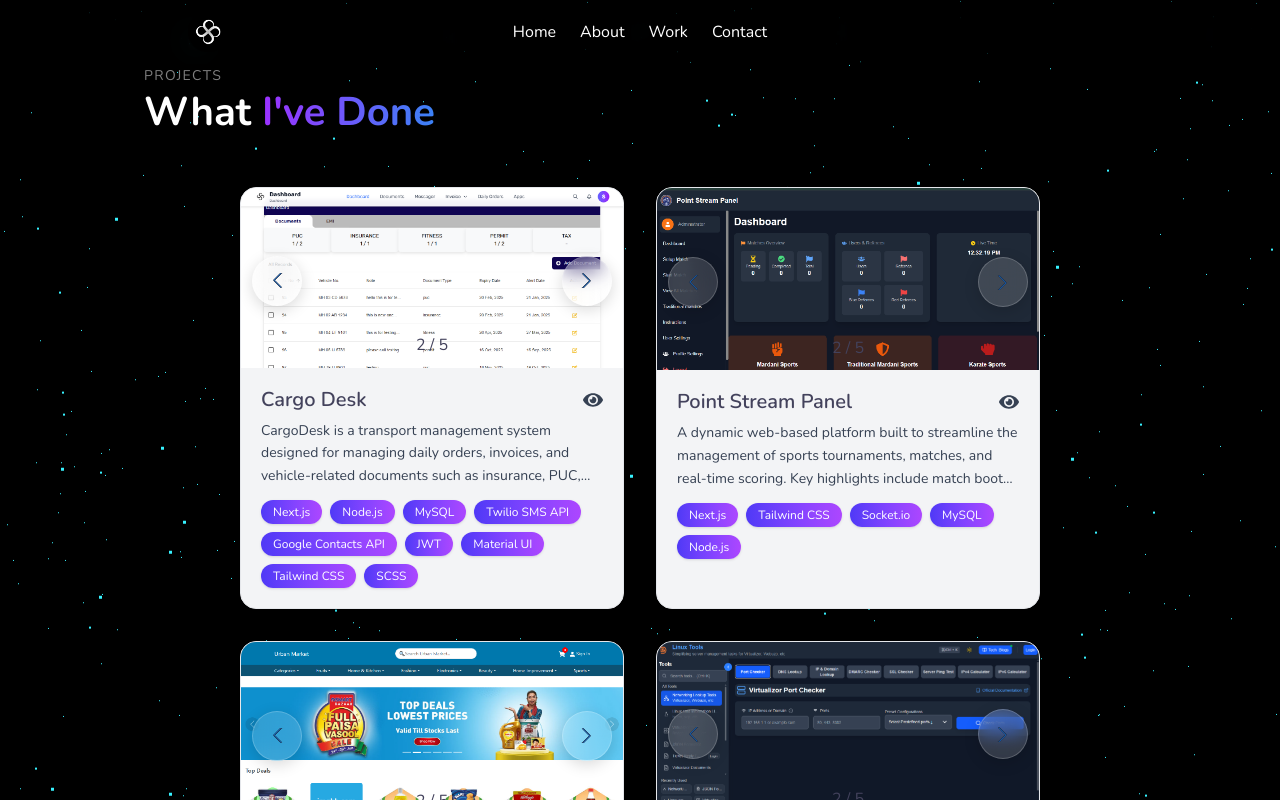
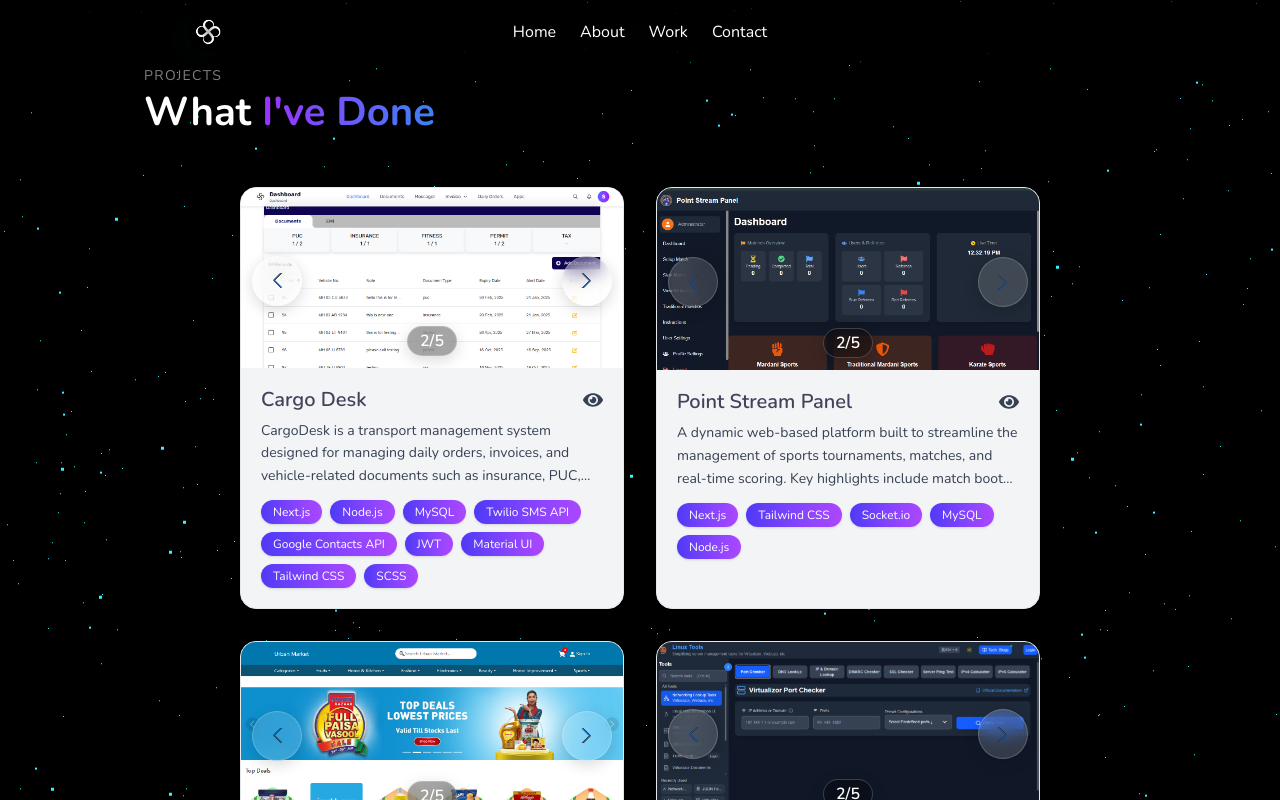
Before and after one commit to Suraj-Sangale/portfolio, a Next.js app: page / in a window 1280 px wide. Shown: the top 800 px of the page. Built offline with nearby package versions, Linux system fonts and the light colour scheme.

Commit message:
swioer css chnages

```diff
--- a/styles/common.module.scss
+++ b/styles/common.module.scss
@@ -2,16 +2,16 @@
 
 .swiper,
 .swiper_navigation {
-    [class="swiper-button-prev"] {
+    :global(.swiper-button-prev) {
         left: 3%;
     }
 
-    [class="swiper-button-next"] {
+    :global(.swiper-button-next) {
         right: 3%;
     }
 
-    [class="swiper-button-prev"],
-    [class="swiper-button-next"] {
+    :global(.swiper-button-prev),
+    :global(.swiper-button-next) {
         position: absolute;
         // transform: translateY(-50%);
         top: 50% !important;
@@ -64,23 +64,53 @@
         }
     }
 
-    .swiper-pagination {
+    :global(.swiper-pagination) {
         position: absolute;
-        top: calc(100% + 0px);
-        left: 0;
-        right: 0;
-        display: flex;
+        left: 50%;
+        bottom: 12px;
+        top: auto;
+        transform: translateX(-50%);
+        display: inline-flex;
+        align-items: center;
         justify-content: center;
+        padding: 6px 10px;
+        border-radius: 9999px;
+        background: rgba(0, 0, 0, 0.35);
+        backdrop-filter: blur(10px);
+        -webkit-backdrop-filter: blur(10px);
+        border: 1px solid rgba(255, 255, 255, 0.2);
+        box-shadow: 0 4px 15px rgba(0, 0, 0, 0.15);
+        color: #fff;
+        font-weight: 600;
+        line-height: 1;
 
-        .swiper-pagination-bullet-active {
+        :global(.swiper-pagination-bullet) {
+            background: rgba(255, 255, 255, 0.6);
+            opacity: 1;
+
+        }
+
+        :global(.swiper-pagination-bullet-active) {
             background-color: $colorPrimary2;
+            color: #fff;
+        }
+    }
+
+    /* Fraction specific tweaks */
+    :global(.swiper-pagination-fraction) {
+        width: 50px;
+        font-variant-numeric: tabular-nums;
+
+        :global(.swiper-pagination-current),
+        :global(.swiper-pagination-total) {
+            color: #fff;
         }
     }
 
     @media (max-width: $phones) {
 
-        [class="swiper-button-prev"],
-        [class="swiper-button-next"] {
+        :global(.swiper-button-prev),
+        :global(.swiper-button-next) {
             height: 32px;
             width: 32px;
 
@@ -89,12 +119,28 @@
             }
         }
 
-        [class="swiper-button-prev"] {
+        :global(.swiper-button-prev) {
             left: 4%;
         }
 
-        [class="swiper-button-next"] {
+        :global(.swiper-button-next) {
             right: 4%;
         }
     }
 }
+
+/* Ensure Swiper fills container heights reliably (esp. in hidden → shown modals) */
+.swiper {
+    height: 100%;
+}
+
+.swiper :global(.swiper-wrapper) {
+    height: 100%;
+}
+
+.swiper :global(.swiper-slide) {
+    height: 100%;
+    display: flex;
+    align-items: center;
+    justify-content: center;
+}
--- a/utilities/customSwiper.js
+++ b/utilities/customSwiper.js
@@ -5,6 +5,7 @@ import { Navigation, Pagination, Autoplay, EffectCoverflow, EffectCards } from "
 import commonStyle from "@/styles/common.module.scss";
 import "swiper/css";
 import "swiper/css/navigation";
+import "swiper/css/pagination";
 
 export default function CustomSwiper({ children, carouselOptions, className = "" }) {
 	const id = useId();
@@ -16,6 +17,9 @@ export default function CustomSwiper({ children, carouselOptions, className = ""
 		loop: false,
 		rewind: false,
 		pagination: false,
+		observer: true,
+		observeParents: true,
+		observeSlideChildren: true,
 		navigation: carouselOptions?.navigation
 			? {
 					nextEl: `.swiper-instance-${id} .swiper-button-next`,
```
